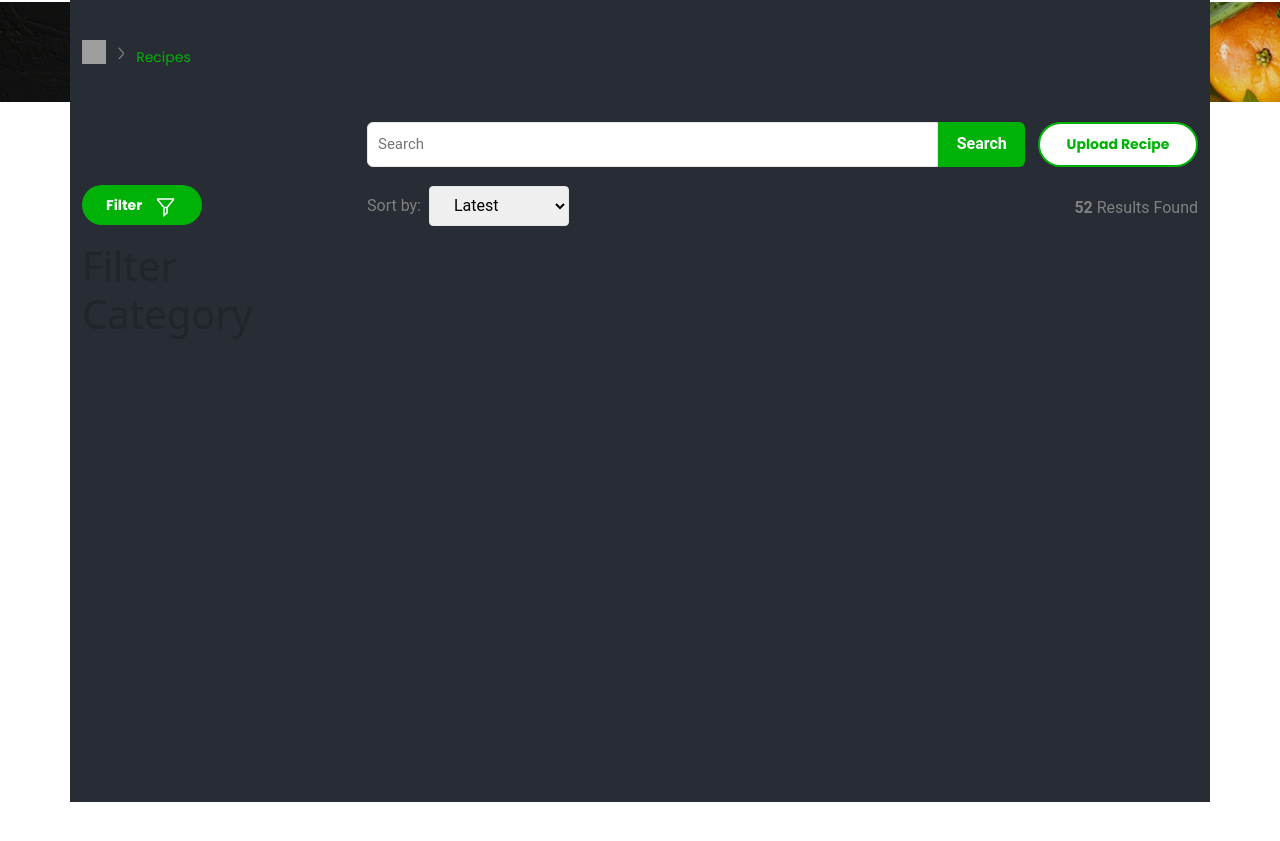
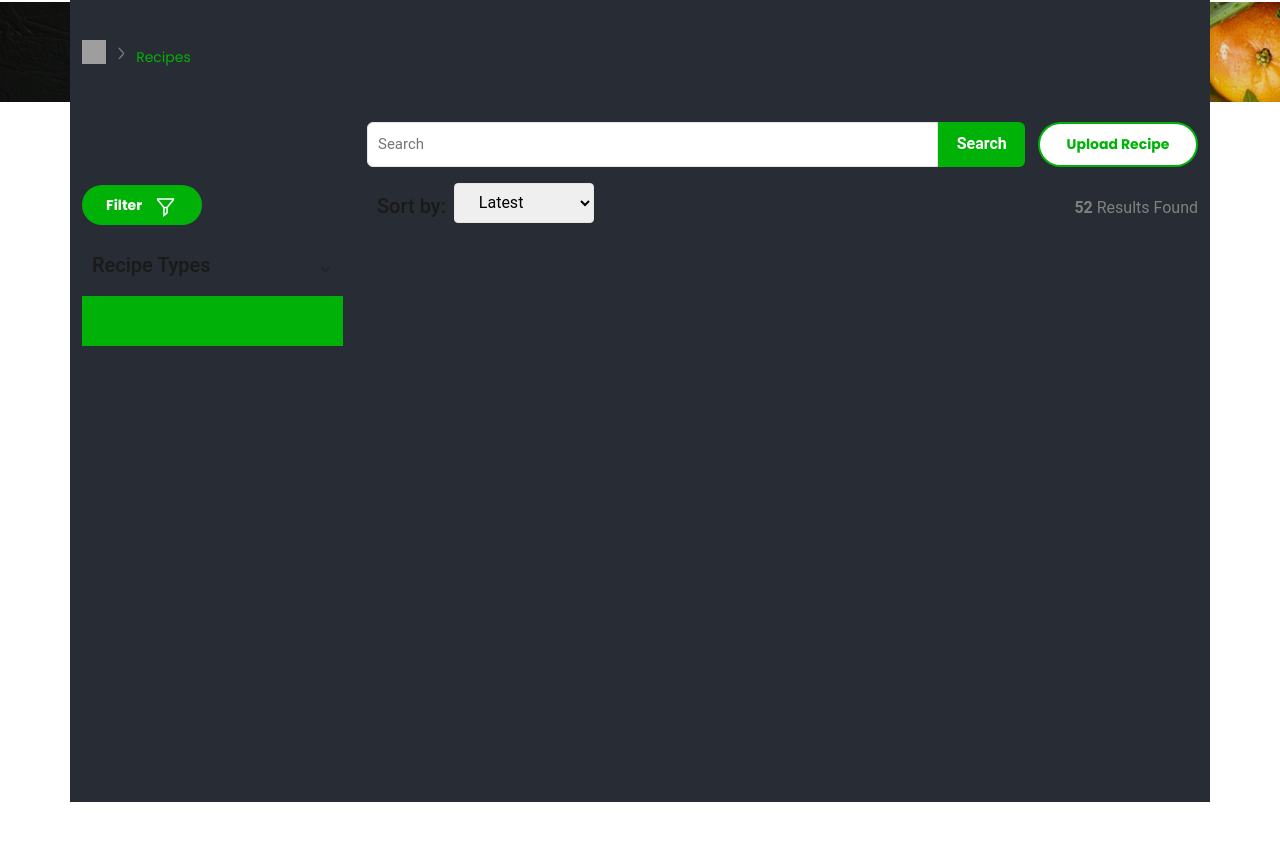
Before and after one commit to NDHunq/SE347_SpiceUp, a React (Create React App) app in the folder FrontEnd/: page /recipes in a window 1280 px wide. Shown: the part 798-1639 px from the top of the page. Built offline with nearby package versions, Linux system fonts and the light colour scheme; grey boxes are pictures that could not be loaded.

Commit message:
xong filter list

```diff
--- a/FrontEnd/src/components/User/Recipe/filter_drop_category/filter_category.css
+++ b/FrontEnd/src/components/User/Recipe/filter_drop_category/filter_category.css
@@ -0,0 +1,90 @@
+.img {
+  cursor: pointer;
+}
+.dropdown-list {
+  max-height: 0;
+  overflow: hidden;
+  transition: max-height 0.3s ease-out;
+}
+.img_frame {
+  margin-right: 5px;
+  display: flex;
+  justify-items: center;
+  align-items: center;
+  transition: transform 0.3s ease-out;
+}
+.img_frame.rotated {
+  transform: rotate(180deg);
+}
+.dropdown-list.open {
+  max-height: 10000px; /* Adjust as needed */
+}
+.txt {
+  margin-left: 10px;
+  color: var(--Gray-Scale-Gray-900, #1a1a1a);
+  /* Body XL/Body XL, 500 */
+  font-family: "Roboto", sans-serif;
+  font-size: 20px;
+  font-style: normal;
+  font-weight: 500;
+  line-height: 150%; /* 30px */
+}
+.category {
+  display: flex;
+
+  height: 40px;
+
+  cursor: pointer;
+}
+.ul {
+  list-style-type: none; /* Remove default bullet points */
+  padding: 0; /* Remove default padding */
+  margin: 0; /* Remove default margin */
+  padding-bottom: 10px;
+}
+
+.category {
+  padding: 10px; /* Add padding if needed */
+  border-bottom: 1px solid #ccc; /* Optional: Add a border for separation */
+}
+.category_name {
+  color: var(--Gray-Scale-Gray-900, #1a1a1a);
+  /* Body Small/Body Small, 400 */
+  font-family: "Roboto", sans-serif;
+  font-size: 16px;
+  font-style: normal;
+  font-weight: 400;
+  line-height: 150%; /* 21px */
+}
+.category {
+  display: flex;
+  align-items: center;
+  padding: 10px; /* Add padding if needed */
+  border-bottom: 1px solid #ccc; /* Optional: Add a border for separation */
+}
+
+.category_radio {
+  margin-right: 10px; /* Adjust spacing between radio button and text */
+  accent-color: green;
+}
+
+.category_label {
+  width: 100%;
+  display: flex;
+  align-items: center;
+  justify-content: space-between;
+}
+
+.category_name,
+.category_number {
+  margin: 0;
+  padding: 0 5px; /* Adjust padding if needed */
+}
+.category_radio:checked + .category_label {
+  color: #00b207; /* Change text color to green when selected */
+}
+
+.category_radio:checked + .category_label .category_name,
+.category_radio:checked + .category_label .category_number {
+  color: #00b207; /* Change text color to green when selected */
+}
--- a/FrontEnd/src/components/User/Recipe/filter_drop_category/filter_category.js
+++ b/FrontEnd/src/components/User/Recipe/filter_drop_category/filter_category.js
@@ -1,11 +1,46 @@
-import React from "react";
+import React, { useState } from "react";
 import "./filter_category.css";
+import { RiArrowDropDownLine } from "react-icons/ri";
+function FilterCategory({ listname, listCategory }) {
+  const [isOpen, setIsOpen] = useState(false);
+  const [isRotated, setIsRotated] = useState(false);
+  const Name = listname;
+  const toggleDropdown = () => {
+    setIsOpen(!isOpen);
+    setIsRotated(!isRotated);
+  };
 
-function FilterCategory() {
   return (
     <div>
-      <h1>Filter Category</h1>
-      {/* Add your filter category logic here */}
+      <div className="flex">
+        <p className="txt">{Name}</p>
+        <div
+          onClick={toggleDropdown}
+          className={`img_frame ${isRotated ? "rotated" : ""}`}
+        >
+          <RiArrowDropDownLine className="img"></RiArrowDropDownLine>
+        </div>
+      </div>
+
+      <div className={`dropdown-list ${isOpen ? "open" : ""}`}>
+        <ul className="ul">
+          {listCategory.map((category) => (
+            <div key={category.name} className="category">
+              <input
+                type="radio"
+                id={category.name}
+                name="category"
+                value={category.name}
+                className="category_radio"
+              />
+              <label htmlFor={category.name} className="category_label">
+                <p className="category_name">{category.name}</p>
+                <p className="category_number">{"(" + category.number + ")"}</p>
+              </label>
+            </div>
+          ))}
+        </ul>
+      </div>
     </div>
   );
 }
--- a/FrontEnd/src/components/User/Recipe/recipe.css
+++ b/FrontEnd/src/components/User/Recipe/recipe.css
@@ -168,3 +168,8 @@
   width: 100%;
   height: 1000px;
 }
+.rectangle {
+  width: 100%;
+  height: 50px;
+  background-color: #00b207;
+}
--- a/FrontEnd/src/components/User/Recipe/recipe.js
+++ b/FrontEnd/src/components/User/Recipe/recipe.js
@@ -6,6 +6,19 @@ import { LiaFilterSolid } from "react-icons/lia";
 import FilterCategory from "./filter_drop_category/filter_category";
 function Recipes() {
   const navItems = [{ link: "/recipes", text: "Recipes" }];
+  const listCategory = [
+    { name: "Cate1", number: 10 },
+    { name: "Cate2", number: 20 },
+    { name: "Cate3", number: 30 },
+    { name: "Cate4", number: 40 },
+    { name: "Cate5", number: 50 },
+    { name: "Cate5", number: 50 },
+    { name: "Cate5", number: 50 },
+    { name: "Cate5", number: 50 },
+    { name: "Cate5", number: 50 },
+    { name: "Cate5", number: 50 },
+    { name: "Cate5", number: 50 },
+  ];
   return (
     <div className="recipes">
       <Header navItems={navItems} />
@@ -23,7 +36,11 @@ function Recipes() {
                   </div>
                 </div>
                 <div className="filter_content">
-                  <FilterCategory></FilterCategory>
+                  <FilterCategory
+                    listname={"Recipe Types"}
+                    listCategory={listCategory}
+                  ></FilterCategory>
+                  <div className="rectangle"></div>
                 </div>
               </div>
             </div>
```
